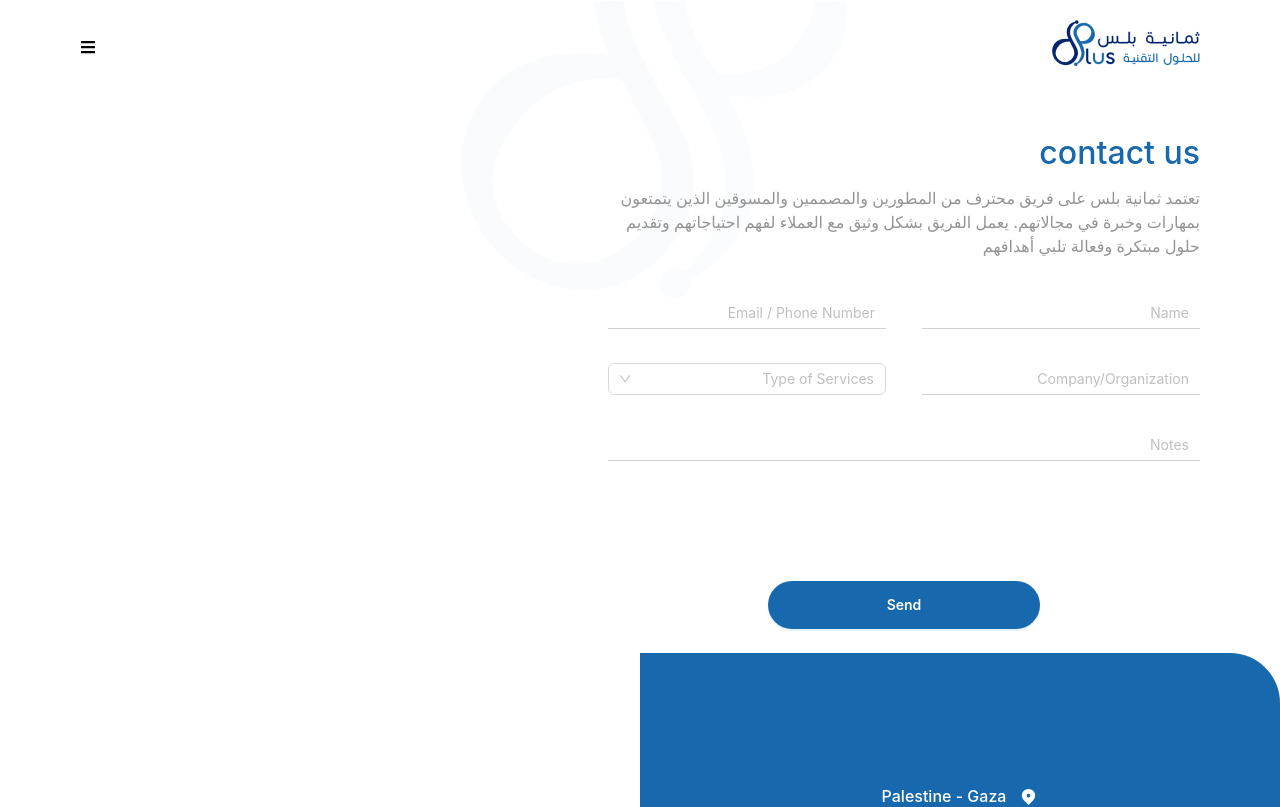
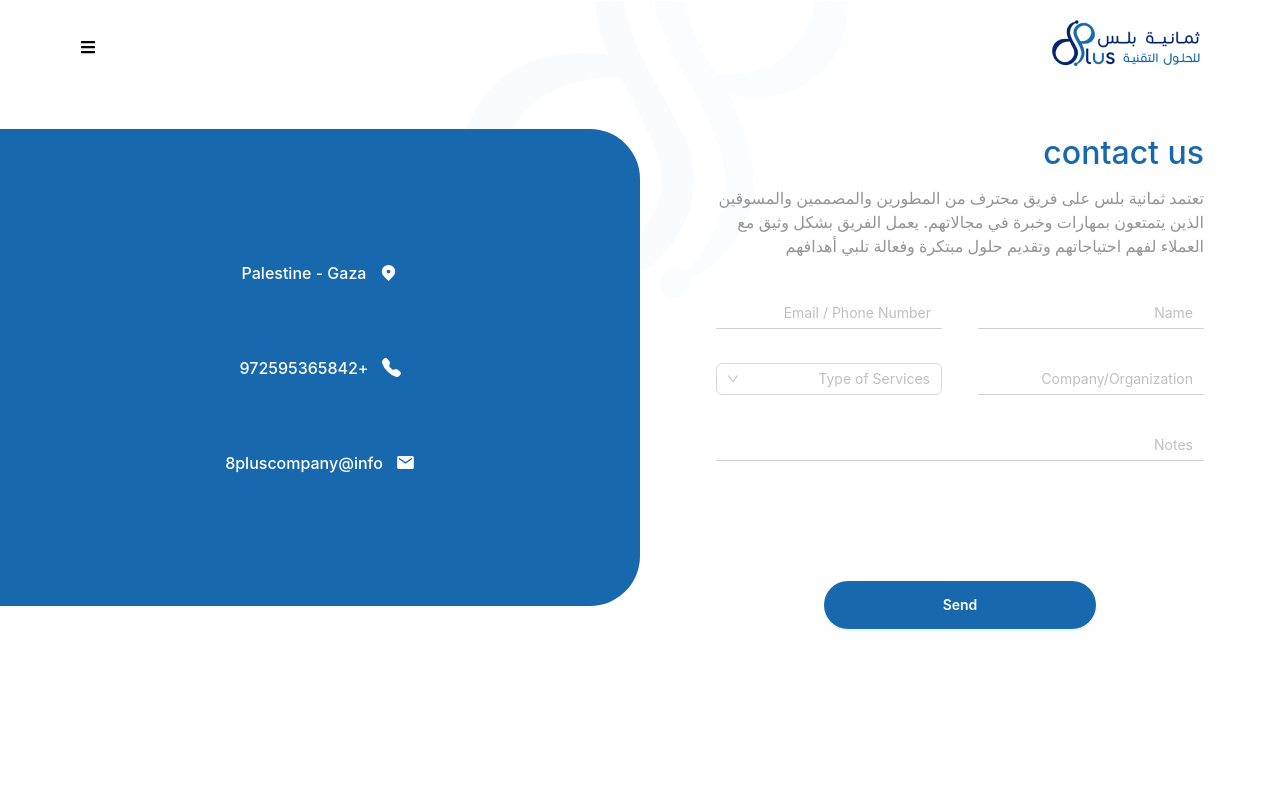
Before and after one commit to MaramMs/8plus-website, a Next.js app: page /contact in a window 1280 px wide. Shown: the top 807 px of the page. Built offline with nearby package versions, Linux system fonts and the light colour scheme; a web font is replaced by a local one.

Commit message:
edit some issue

```diff
--- a/pages/contact.js
+++ b/pages/contact.js
@@ -11,10 +11,10 @@ const contact = () => {
   return (
     <div className="md:pt-[129px]">
       <Row className="md:mb-[230px]">
-        <Col md={{ span: 12 }} className=" container">
+        <Col md={{ span: 12 }} className="md:px-[76px]">
           <h1 className="text-[#1768ac] text-[32px] font-medium">contact us</h1>
 
-          <p className="md:w-[592px] break-words text-[16px] text-[#949494] font-[450] mt-[9px]">
+          <p className="break-words text-[16px] text-[#949494] font-[450] mt-[9px]">
             {t("home-desc")}
           </p>
 
@@ -138,7 +138,7 @@ const contact = () => {
         </Col>
 
         <Col md={{ span: 12 }}>
-          <ul className="bg-[#1768AC] text-[507px] h-[477px] rounded-r-[50px] flex justify-center items-center flex-col gap-[71px]">
+          <ul className="bg-[#1768AC] h-[477px] rounded-r-[50px] flex justify-center items-center flex-col gap-[71px]">
             <li className="flex items-center gap-[13px]">
               <HiLocationMarker className="text-[#fff] text-[19px]" />
               <span className="text-[#fff] font-medium text-[16px]">
```
